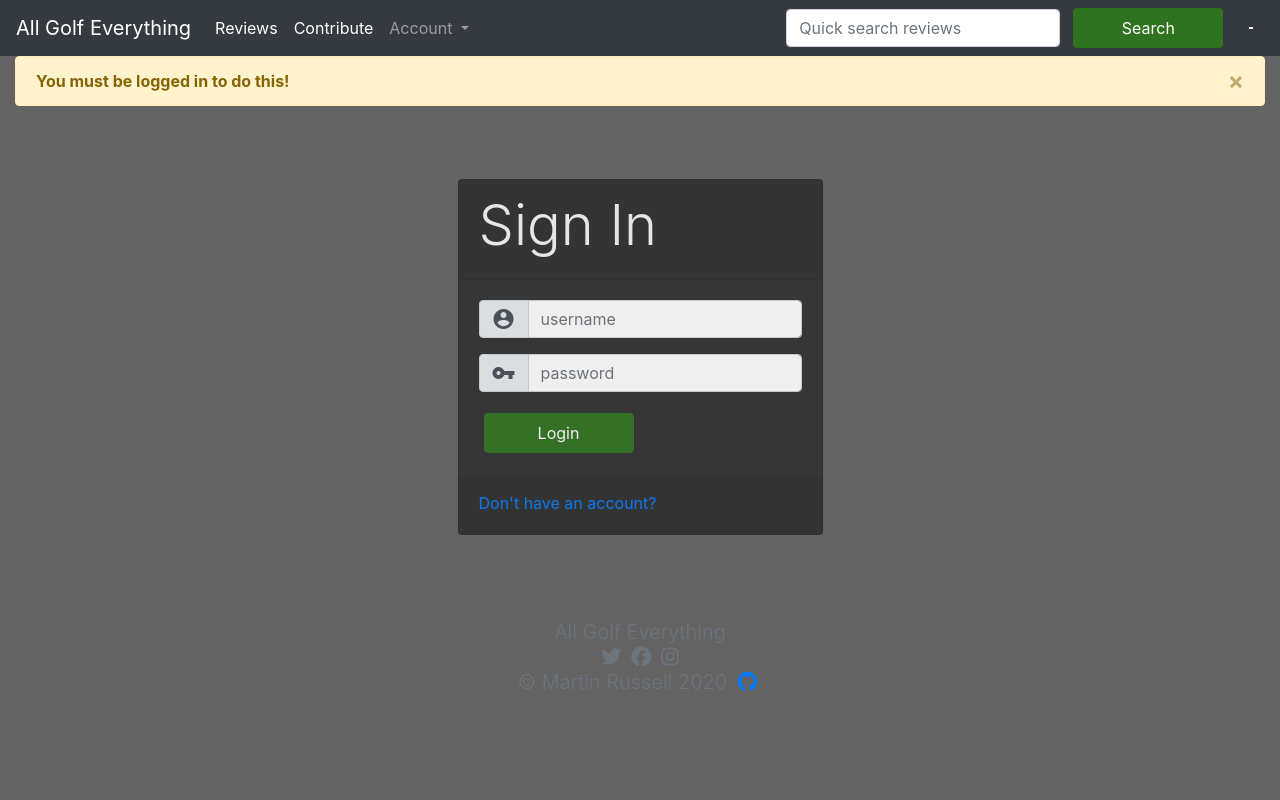
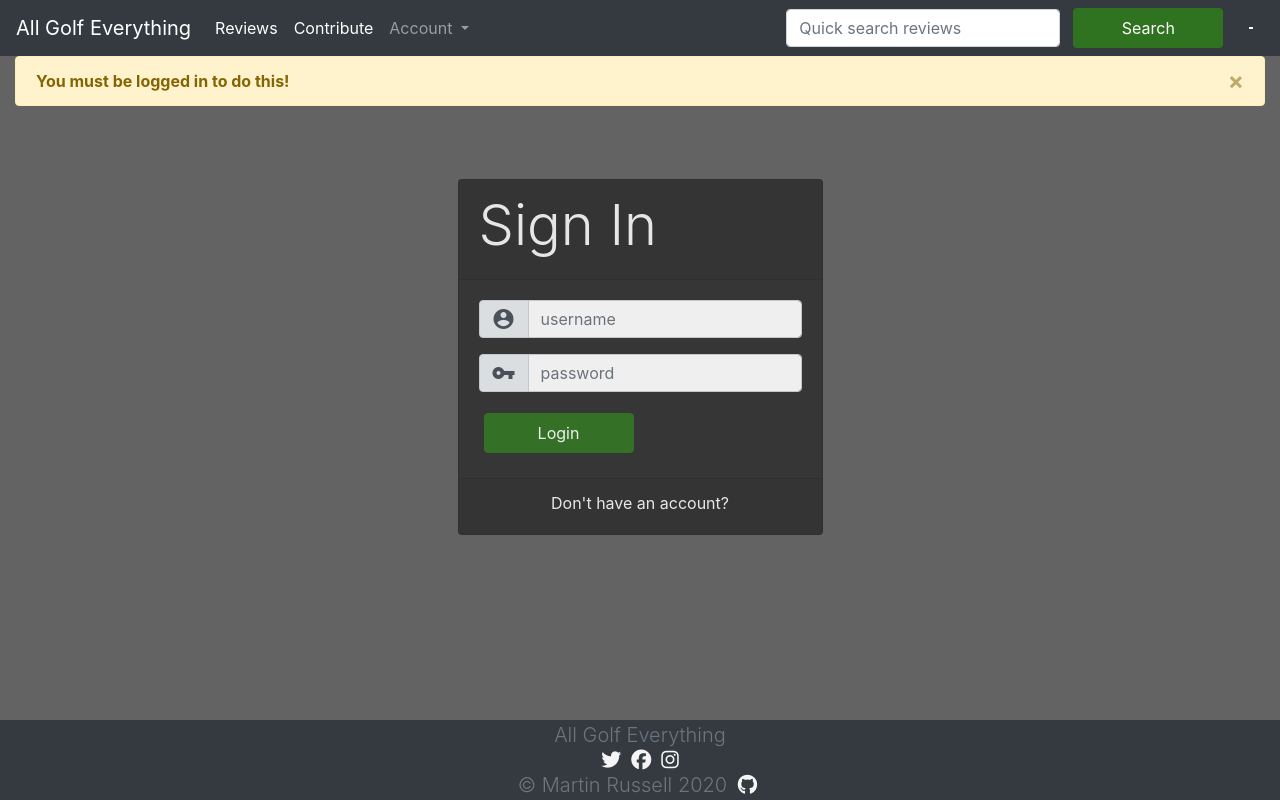
Before and after one commit to martingr1/allgolfeverything, a Flask app: page /add_review in a window 1280 px wide. Run offline with Flask 2, Linux system fonts and the light colour scheme; some libraries are stand-ins or nearby versions; some web fonts are replaced.

Commit message:
added additional styles and positioning for footer

```diff
--- a/static/css/style.css
+++ b/static/css/style.css
@@ -20,11 +20,7 @@
 }
 
 .links{
-color: black;
-}
-
-.links a{
-margin-left: 4px;
+color: whitesmoke;
 }
 
 .btn{
@@ -44,22 +40,6 @@ margin: 5px;
     margin-bottom: 5px;
     margin-left: 5px;
 }
-.del-btn{
-color: white;
-background-color: #D48E00;
-border-color: #D48E00;
-width: 150px;
-height: 40px;
-padding: 5px;
-}
-
-.rev-btn-del {
-    height: 42px;
-    width: 50px;
-    padding: 10px%;
-    margin-bottom: 5px;
-    margin-left: 5px;
-}
 
 .btn:hover{
 color: #2F7320;
@@ -70,6 +50,7 @@ border-color:#2F7320;
 .no-gutters {
     margin-bottom: 2%;
 }
+
 .card{
 opacity: 0.9;
 margin: 5%;
@@ -78,16 +59,6 @@ background-color: rgba(0,0,0,0.5) !important;
 
 .form-inline {
     margin: 1%;
-}
-
-.write-card{
-opacity: 0.9;
-background-color: rgba(0,0,0,0.5) !important;
-width: 75vw;
-}
-
-.write-form {
-width: 70vw;
 }
 
 .review-card{
@@ -204,16 +175,18 @@ border-color: rgb(121, 120, 120)
 }
 
 .fab {
-
 margin-left: 5px;
 margin-right: 5px;
-
 }
 
 .footer {
-  position: relative;
-  width: 100%;
-  margin-top: 25px;
-  margin-bottom: 10px;
-  background-color: #636363;
+    position: absolute;
+    bottom: 0;
+    width: 100%;
 }
+
+html { position: relative; min-height: 100%; }
+
+.my-5 {
+    border-color: #636363;
+}
--- a/templates/base.html
+++ b/templates/base.html
@@ -94,22 +94,25 @@
     $('[data-toggle="tooltip"]').tooltip()
 })
 	</script>
-	<footer class="footer">
-		<nav class="text-muted">
+<hr class="my-5">
+	<footer class="footer d-flex flex-column">
+
+		<nav class="text-muted bg-dark text-white">
 			<div class="container">
 				<div class="row justify-content-center">
 					<span class="lead">All Golf Everything</span>
 				</div>
 				<div class="row justify-content-center">
-					<span class="lead"><i class="fab fa-twitter"></i><i class="fab fa-facebook"></i><i class="fab fa-instagram"></i></span>
+					<span class="lead links"><i class="fab fa-twitter"></i><i class="fab fa-facebook"></i><i class="fab fa-instagram"></i></span>
 				</div>
 				<div class="row justify-content-center">
-					<span class="lead">&copy; Martin Russell 2020 <a href="https://github.com/martingr1/allgolfeverything"><i class="fab fa-github"></i></a></span>
+					<span class="lead">&copy; Martin Russell 2020 <a href="https://github.com/martingr1/allgolfeverything"><i class="links fab fa-github"></i></a></span>
 					<span></span>
 				</div>
 			</div>
 		</nav>
 	</footer>
+
 </body>
 
 </html>
--- a/templates/login.html
+++ b/templates/login.html
@@ -27,8 +27,8 @@
 				</form>
 			</div>
 			<div class="card-footer">
-				<div class="row d-flex no-gutters">
-					<a href="{{ url_for('register') }}">Don't have an account?</a>
+				<div class="row d-flex no-gutters justify-content-center">
+					<a class="links" href="{{ url_for('register') }}">Don't have an account?</a>
 				</div>
 			</div>
 		</div>
--- a/templates/register.html
+++ b/templates/register.html
@@ -27,8 +27,8 @@
 				</form>
 			</div>
 			<div class="card-footer">
-				<div class="row d-flex no-gutters">
-					<a href="{{ url_for('get_index') }}">Return to main page</a>
+				<div class="row d-flex no-gutters justify-content-center">
+					<a class="links" href="{{ url_for('get_index') }}">Return to main page</a>
 				</div>
 			</div>
 		</div>
```
